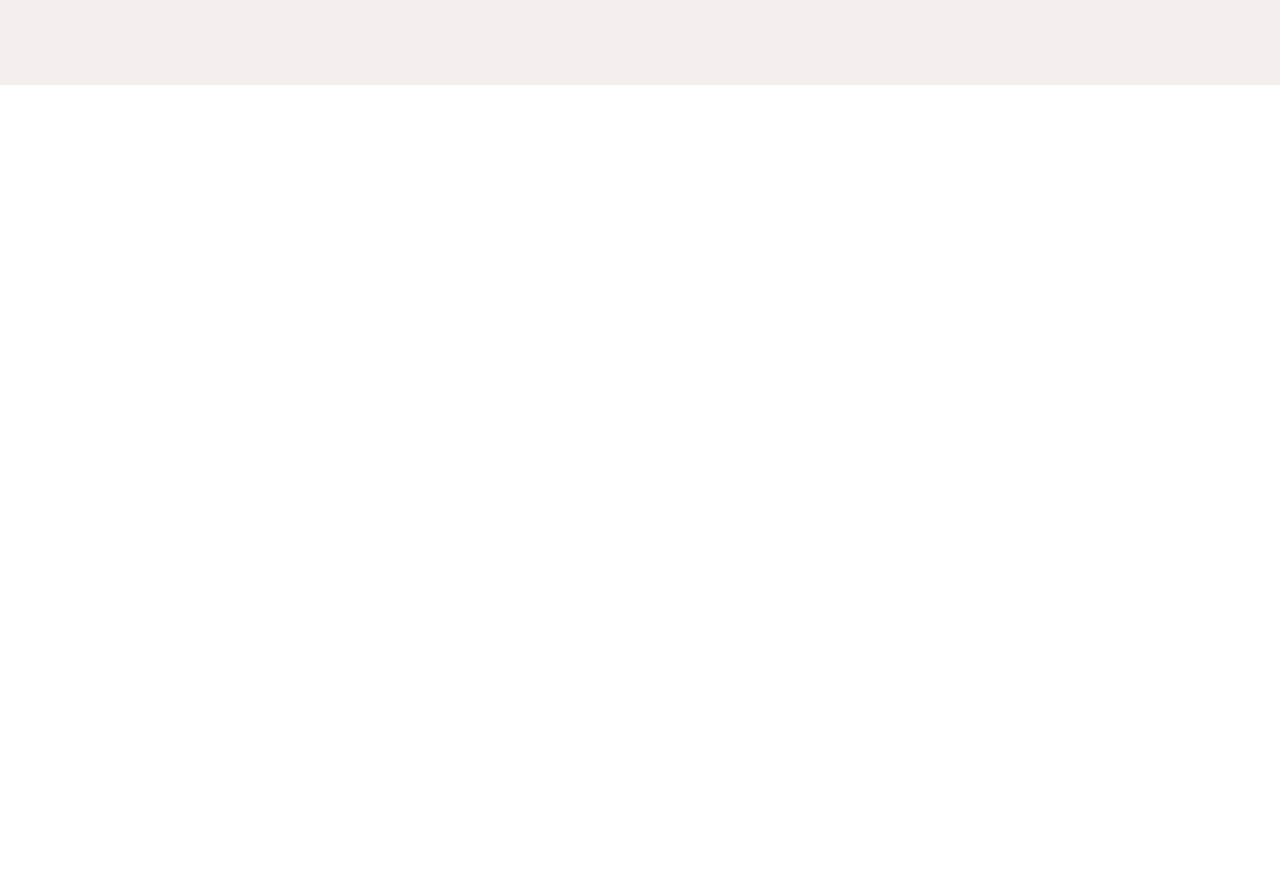
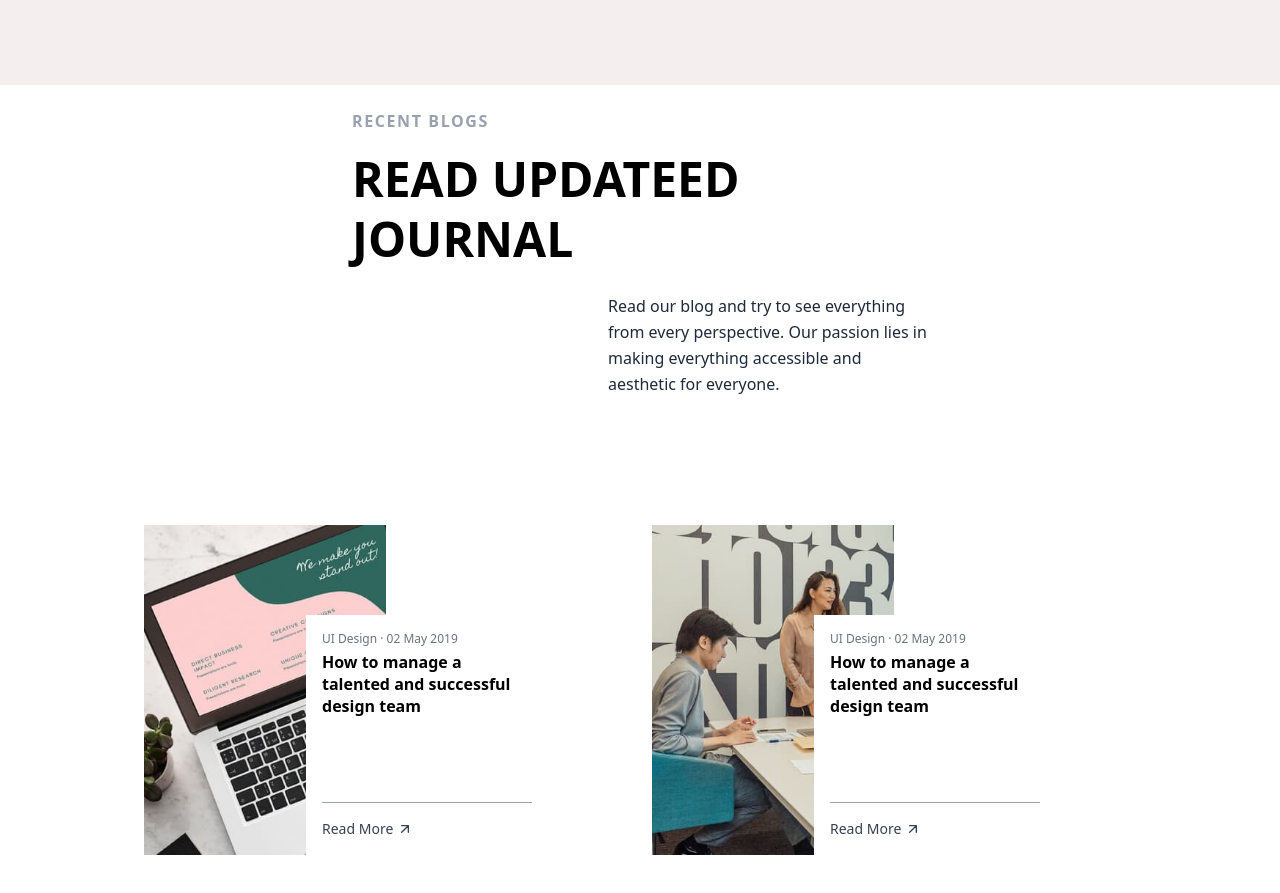
Before and after one commit to hrid1/astro-stdio, a React (Vite) app: page / in a window 1280 px wide. Shown: the part 4295-5188 px from the top of the page. Before the commit the page ends 4380 px from the top, so only its background shows below. Built offline with nearby package versions, Linux system fonts and the light colour scheme.

Commit message:
blogs section Done

```diff
--- a/src/App.jsx
+++ b/src/App.jsx
@@ -1,4 +1,5 @@
 import "./App.css";
+import Blog from "./components/Blog/Blog";
 import Brand from "./components/Brand/Brand";
 import HeroSection from "./components/HeroSection.jsx/HeroSection";
 import Navbar from "./components/Navber/Navbar";
@@ -15,6 +16,7 @@ function App() {
       <WeAre/>
       <Services/>
       <PricingTable/>
+      <Blog/>
     </div>
   );
 }
--- /dev/null
+++ b/src/components/Blog/Blog.jsx
@@ -0,0 +1,113 @@
+import blog1 from "../../assets/blog/blog1.jpg";
+import blog2 from "../../assets/blog/blog2.jpg";
+
+const Blog = () => {
+  return (
+    <section>
+      {/* top */}
+      <div>
+        <div className="max-w-xl mx-auto my-6">
+          <h5 className="text uppercase tracking-widest mb-4 font-semibold text-gray-400">
+            Recent Blogs
+          </h5>
+          <h2 className="text-3xl sm:text-4xl md:text-5xl font-extrabold mb-6 leading-tight uppercase ">
+            Read Updateed <br />
+            Journal
+          </h2>
+          <div className=" relative flex justify-between">
+            <div></div>
+            <div>
+              <p className="text-gray-800 mb-8 text-sm sm:text-base leading-relaxed w-80 ">
+                Read our blog and try to see everything from every perspective.
+                Our passion lies in making everything accessible and aesthetic
+                for everyone.
+              </p>
+            </div>
+          </div>
+        </div>
+      </div>
+
+      {/* bottom blogs  */}
+      <div className="my-12 py-12 grid grid-cols-1 md:grid-cols-2 px-4 mx-auto max-w-5xl gap-6">
+        <div className="flex max-w-xl bg-white   overflow-hidden relative">
+          {/* Image Section */}
+          <div className="w-1/2">
+            <img
+              src={blog1}
+              alt="Design team"
+              className="h-full w-full object-cover"
+            />
+          </div>
+
+          {/* Content Section */}
+          <div className="w-1/2 p-4 flex flex-col justify-between h-60 bg-white absolute bottom-0 right-20">
+            <div>
+              <p className="text-xs text-gray-500 mb-1">
+                UI Design · 02 May 2019
+              </p>
+              <h2 className="text-base font-semibold text-black leading-snug">
+                How to manage a talented and successful design team
+              </h2>
+            </div>
+            <div className="mt-4 text-sm text-gray-700  flex items-center gap-1  border-t border-gray-400 pt-4">
+              <span>Read More</span>
+              <svg
+                className="w-4 h-4"
+                fill="none"
+                stroke="currentColor"
+                strokeWidth="2"
+                viewBox="0 0 24 24"
+              >
+                <path
+                  strokeLinecap="round"
+                  strokeLinejoin="round"
+                  d="M17 7l-10 10M17 17V7H7"
+                />
+              </svg>
+            </div>
+          </div>
+        </div>
+        <div className="flex max-w-xl bg-white  overflow-hidden relative">
+          {/* Image Section */}
+          <div className="w-1/2">
+            <img
+              src={blog2}
+              alt="Design team"
+              className="h-full w-full object-cover"
+            />
+          </div>
+
+          {/* Content Section */}
+          <div className="w-1/2 p-4 flex flex-col justify-between h-60 bg-white absolute bottom-0 right-20">
+            <div>
+              <p className="text-xs text-gray-500 mb-1">
+                UI Design · 02 May 2019
+              </p>
+              <h2 className="text-base font-semibold text-black leading-snug">
+                How to manage a talented and successful design team
+              </h2>
+            </div>
+            <div className="mt-4 text-sm text-gray-700  flex items-center gap-1  border-t border-gray-400 pt-4">
+              <span>Read More</span>
+              <svg
+                className="w-4 h-4"
+                fill="none"
+                stroke="currentColor"
+                strokeWidth="2"
+                viewBox="0 0 24 24"
+              >
+                <path
+                  strokeLinecap="round"
+                  strokeLinejoin="round"
+                  d="M17 7l-10 10M17 17V7H7"
+                />
+              </svg>
+            </div>
+          </div>
+        </div>
+      </div>
+    </section>
+  );
+};
+
+export default Blog;
```
Also changed, not shown: src/assets/blog/blog1.jpg (added), src/assets/blog/blog2.jpg (added).
